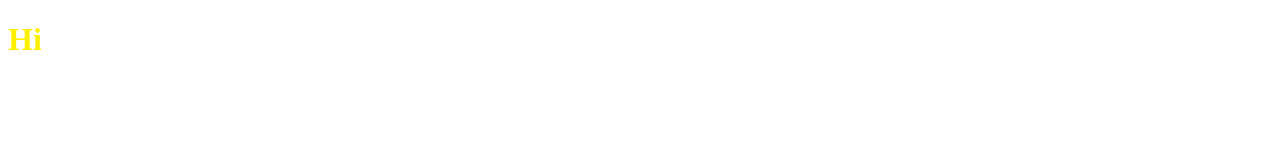
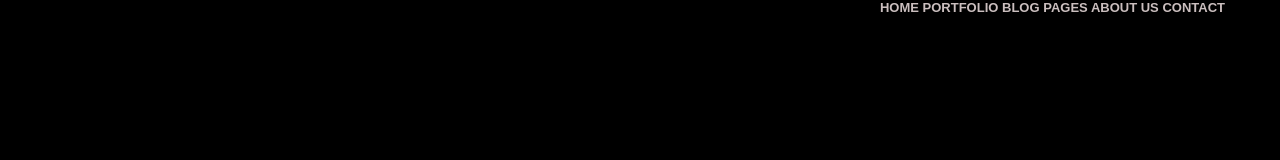
Before and after one commit to nskarpovich/hiqo-karpovich-markup, a website: page index.html in a window 1280 px wide. Drawn offline with Linux system fonts and the light colour scheme.

Commit message:
commited

```diff
--- a/Gulpfile.js
+++ b/Gulpfile.js
@@ -4,7 +4,7 @@ var autoprefixer = require('gulp-autoprefixer');
 var change = require('gulp-change');
 var browserSync = require('browser-sync').create();
 
-var allStyles = './scss/*.scss';
+var allStyles = './scss/**/*.scss';
 var input = './scss/styles.scss';
 var output = './assets';
 
@@ -24,7 +24,7 @@ gulp.task('serve', ['add css'], function() {
         }
     });
 
-    gulp.watch(allStyles, ['add css']);
+    gulp.watch(allStyles, ['sass', 'add css']);
     gulp.watch('*.html').on('change', browserSync.reload);
 });
 
--- a/index.html
+++ b/index.html
@@ -5,6 +5,22 @@
 	<title>Document</title>
 <link rel="stylesheet" href="/assets/style.css" /></head>
 <body>
-	<h1>Hi</h1>
+	<header class="header">
+		<div class='container'>
+			<div class='header__inner'>
+				<div class ='header__logo'>
+					<img src='' alt='' />
+				</div>
+				<nav class='nav'>
+					<a class = "nav__link" href='#'>home</a>
+					<a class = 'nav__link' href='#'>PORTFOLIO</a>
+					<a class = 'nav__link' href='#'>blog</a>
+					<a class = 'nav__link' href='#'>PAGES</a>
+					<a class = 'nav__link' href='#'>ABOUT US</a>
+					<a class = 'nav__link' href ='#'>CONTACT</a>
+				</nav>
+			</div>
+		</div>
+	</header>
 </body>
 </html>
--- /dev/null
+++ b/scss/components/_navigation.scss
@@ -0,0 +1,11 @@
+
+.nav {
+    font-size: 13px;
+    font-weight: 700;
+
+    &__link {
+        color: rgb(202, 190, 190);
+        text-decoration: none;
+        text-transform: uppercase;
+    }
+}
--- /dev/null
+++ b/scss/components/body.scss
@@ -0,0 +1,14 @@
+body{
+    margin:0;
+    font-family: 'Raleway', sans-serif;
+    font-size: 14px;
+    color: #c7cdd3;
+    background-color:rgb(80, 76, 76);
+}
+*,
+*:before
+*:after
+{
+    box-sizing: border-box;
+
+}
--- /dev/null
+++ b/scss/components/container.scss
@@ -0,0 +1,5 @@
+.container {
+    width: 100%;
+    max-width: 1170px;
+    margin: 0 auto;
+}
--- /dev/null
+++ b/scss/components/header.scss
@@ -0,0 +1,7 @@
+.header {
+
+    &__inner {
+        display: flex;
+        justify-content: space-between;
+    }
+}
--- a/scss/style.scss
+++ b/scss/style.scss
@@ -4,3 +4,7 @@
 @import "typography";
 
 // import components here
+@import "components/navigation";
+@import "components/body";
+@import "components/container";
+@import "components/header";
```
Also changed, not shown: assets/components/body.css (added), assets/components/container.css (added), assets/components/header.css (added), assets/style.css, scss/_typography.scss (line endings or trailing spaces), 1 other file.
